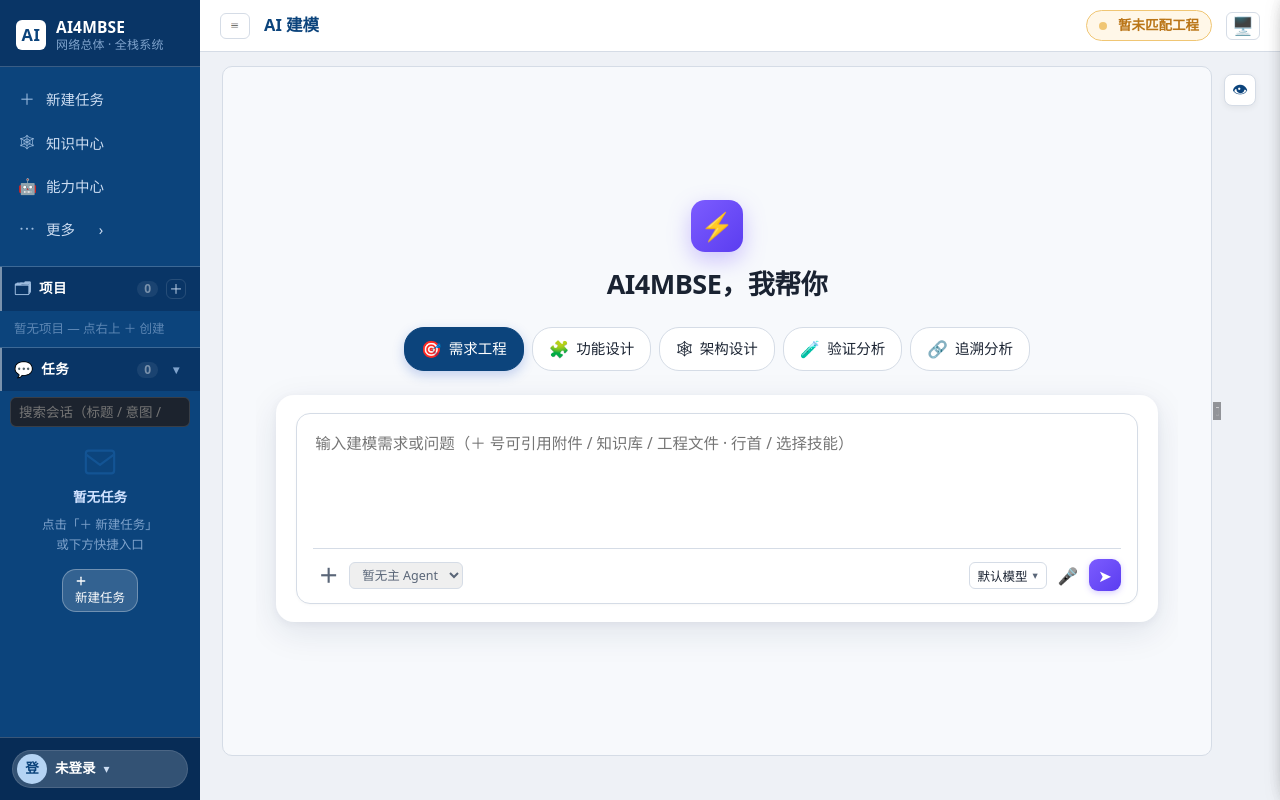
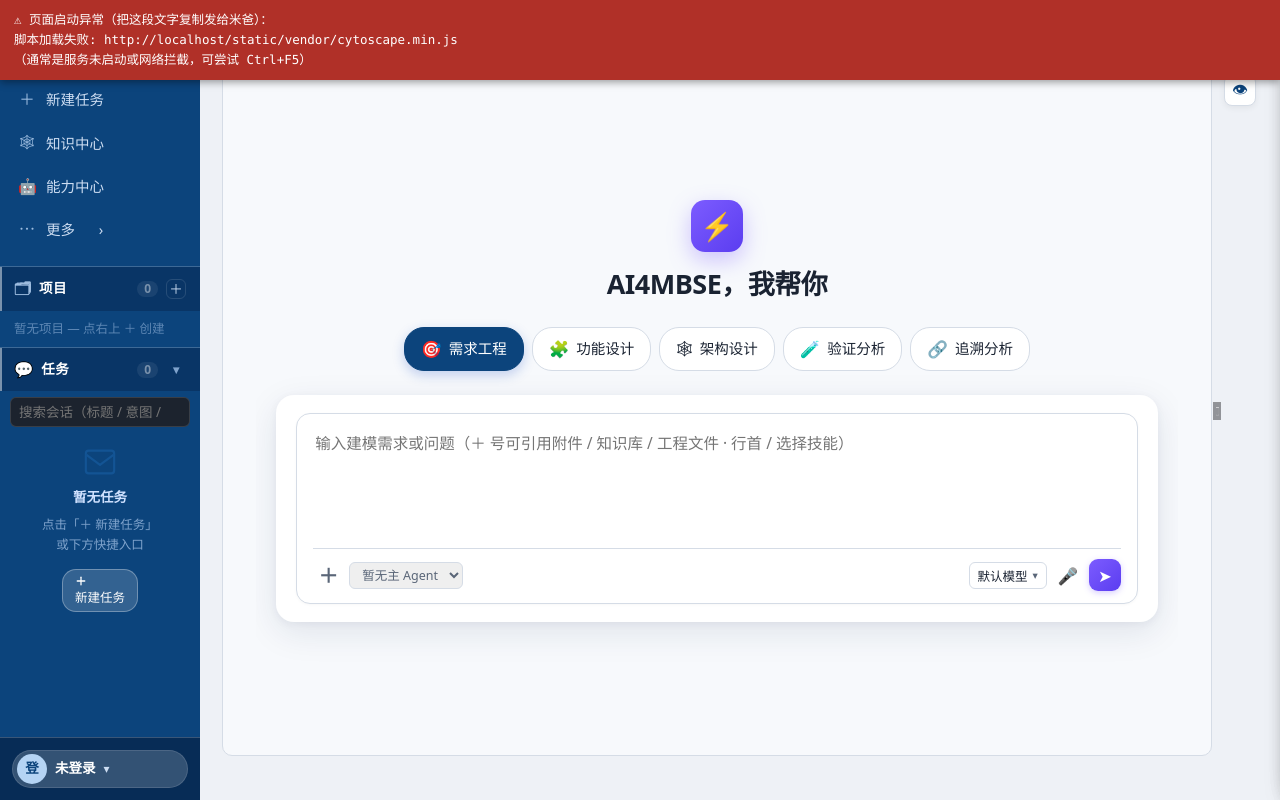
Before and after one commit to gefei-china/AI4MBSE, a plain HTML site: page static/index.html in a window 1280 px wide. Drawn offline with Linux system fonts and the light colour scheme; no server answers.

Commit message:
feat(boot): 启动错误显式上报条 —— JS 失败不再表现为无声空白页
米爸浏览器多次出现「127.0.0.1 深灰空白页」，而服务端日志证明该会话
完成了全量资源与 API 加载（全 200），headless 的 chromium 与 Edge
均无法复现。远程可查项已全部排除：系统代理（ProxyEnable=0 且绕过列表
含 127.*）、Edge 企业策略（HKLM 键为空）、Service Worker（不存在）、
静态资源缓存（no-cache, no-store）、gzip（无压缩中间件）、自闭合标签。

本轮无法在他侧复现 ⇒ 把「无声失败」改成「显式失败」：
index.html <head> 最前插入零依赖 inline 上报条，捕获三类错误并在页面
顶部固定红条显示（含具体 message/文件名/行号），用户可直接复制反馈：
1. window.onerror（capture 阶段）
2. unhandledrejection（Promise 拒绝）
3. 外部 <script> 加载失败（资源 error 事件，capture；样式/图片不报，
   避免误报）

自测（playwright + msedge 通道，两项）：
- T1 健康加载 → 弹条不出现（零假阳）PASS
- T2 route.abort 拦截 02-shell.js → 弹条出现且含完整 URL PASS
- 服务端下发 HTML 已含 boot-error-banner（curl 实测）

```diff
--- a/static/index.html
+++ b/static/index.html
@@ -3,6 +3,46 @@
 <head data-page-node-id="2GsHjkuCxmUEJHh4GRhe50">
 <meta charset="UTF-8" data-page-node-id="oMxvJI2CafblS5gSb5Nv5L">
 <meta name="viewport" content="width=device-width, initial-scale=1.0" data-page-node-id="6yPEIFUSpnvmF2Si4dWwyZ">
+<script>
+/* ★ 启动错误显式上报（2026-11-12）：任何 JS 失败不再表现为无声空白页。
+   放在 <head> 最前（所有外部资源之前），本身零依赖、不依赖 module 加载成功。
+   捕获三类：window.onerror / unhandledrejection / 外部 script 加载失败。 */
+(function () {
+  var _shown = false;
+  function _banner(msg) {
+    try {
+      var b = document.getElementById('boot-error-banner');
+      if (!b) {
+        b = document.createElement('div');
+        b.id = 'boot-error-banner';
+        b.style.cssText = 'position:fixed;top:0;left:0;right:0;z-index:2147483647;background:#b03028;color:#fff;font:12.5px/1.6 Consolas,Menlo,monospace;padding:10px 14px;white-space:pre-wrap;word-break:break-all;max-height:40vh;overflow:auto;box-shadow:0 2px 8px rgba(0,0,0,.4);';
+        (document.body || document.documentElement).appendChild(b);
+      }
+      b.textContent = '⚠ 页面启动异常（把这段文字复制发给米爸）：\n' + msg;
+    } catch (e) { /* 上报失败时保持静默，不影响页面 */ }
+  }
+  window.addEventListener('error', function (ev) {
+    if (ev && ev.target && (ev.target.src || ev.target.href)) {
+      // 资源加载失败：只对外部脚本报（样式/图片失败不致命，不弹条）
+      if (ev.target.tagName === 'SCRIPT' && !_shown) {
+        _shown = true;
+        _banner('脚本加载失败: ' + (ev.target.src || '') + '\n（通常是服务未启动或网络拦截，可尝试 Ctrl+F5）');
+      }
+      return;
+    }
+    if (ev && ev.message && !_shown) {
+      _shown = true;
+      _banner((ev.message || '') + '\n@ ' + (ev.filename || '') + ':' + (ev.lineno || '') + ':' + (ev.colno || ''));
+    }
+  }, true);
+  window.addEventListener('unhandledrejection', function (ev) {
+    if (_shown) return;
+    var r = ev && ev.reason;
+    _shown = true;
+    _banner('未处理的 Promise 拒绝: ' + ((r && (r.stack || r.message)) || String(r)));
+  });
+})();
+</script>
 <title>AI 赋能 MBSE 系统设计工具</title>
 <!-- favicon：⚡ 渐变图标，匹配品牌色（v6.1，2026-09-06） -->
 <link rel="icon" type="image/svg+xml" href="/static/favicon.svg" data-page-node-id="SujsvIMuvbNFONq7mt5af6">
```
